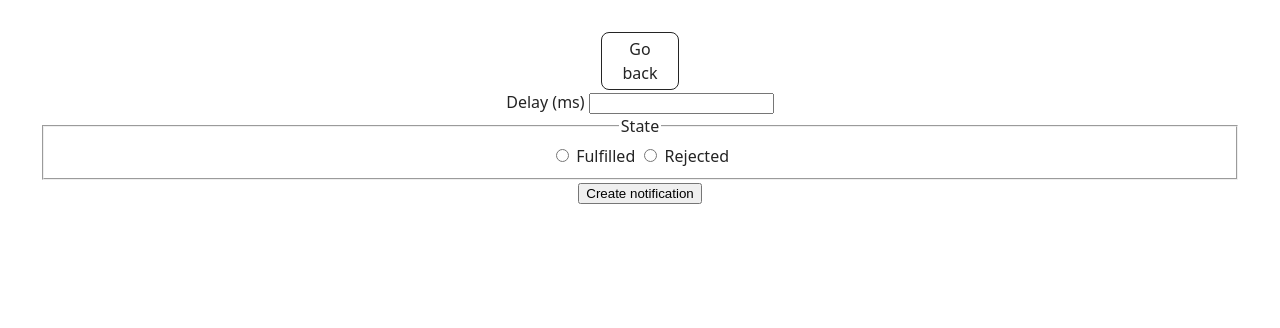
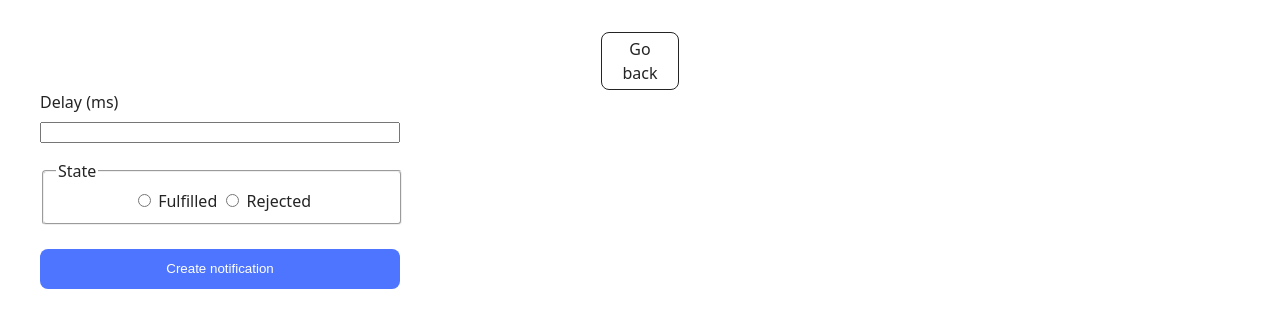
Before and after one commit to VolodymyrV1/goit-js-hw-10, a plain HTML site: page 2-snackbar.html in a window 1280 px wide. Drawn offline with Linux system fonts and the light colour scheme.

Commit message:
Deploying to gh-pages from @ VolodymyrV1/goit-js-hw-10@7ab966b37b2762db8ba1e89f1e147c5820e94a23 🚀

```diff
--- a/2-snackbar.html
+++ b/2-snackbar.html
@@ -12,6 +12,7 @@
     <link rel="modulepreload" crossorigin href="/goit-js-hw-10/assets/modulepreload-polyfill-B5Qt9EMX.js">
     <link rel="modulepreload" crossorigin href="/goit-js-hw-10/assets/vendor-BbbuE1sJ.js">
     <link rel="stylesheet" crossorigin href="/goit-js-hw-10/assets/vendor-CZjNVMTf.css">
+    <link rel="stylesheet" crossorigin href="/goit-js-hw-10/assets/2-snackbar-DW03fK8n.css">
     <link rel="stylesheet" crossorigin href="/goit-js-hw-10/assets/styles-C-veEt4a.css">
   </head>
   <body>
@@ -21,13 +22,13 @@
       <div class="container">
         <a class="back-link" href="./index.html">Go back</a>
           <form class="form">
-        <label>
+            <label class="legend-delay">
               Delay (ms)
-          <input type="number" name="delay" required />
+              <input class="delay-input" type="number" name="delay" required />
             </label>
 
-        <fieldset>
-          <legend>State</legend>
+            <fieldset class="fieldset">
+              <legend class="legend">State</legend>
               <label>
                 <input type="radio" name="state" value="fulfilled" required />
                 Fulfilled
@@ -38,7 +39,7 @@
               </label>
             </fieldset>
 
-        <button type="submit">Create notification</button>
+            <button class="submit-btn" type="submit">Create notification</button>
           </form>
 
 
--- a/2-snackbar.js
+++ b/2-snackbar.js
@@ -1,2 +1,2 @@
-import"./assets/modulepreload-polyfill-B5Qt9EMX.js";/* empty css                      */import{i as l}from"./assets/vendor-BbbuE1sJ.js";const i=document.querySelector(".form");i.addEventListener("submit",m);function m(t){t.preventDefault();const e=Number(i.elements.delay.value),n=i.elements.state.value;new Promise((o,r)=>{setTimeout(()=>{n==="fulfilled"?o(e):r(e)},e)}).then(o=>{s(`✅ Fulfilled promise in ${o}ms`,"green")}).catch(o=>{s(`❌ Rejected promise in ${o}ms`,"red")})}function s(t,e){l.show({message:t,position:"topRight",icon:"",backgroundColor:e,messageColor:"#ffffff"})}
+import"./assets/modulepreload-polyfill-B5Qt9EMX.js";/* empty css                      */import{i as l}from"./assets/vendor-BbbuE1sJ.js";const t=document.querySelector(".form");t.addEventListener("submit",m);function m(i){i.preventDefault();const e=Number(t.elements.delay.value),n=t.elements.state.value;new Promise((o,r)=>{setTimeout(()=>{n==="fulfilled"?o(e):r(e)},e)}).then(o=>{s(`✅ Fulfilled promise in ${o}ms`,"green")}).catch(o=>{s(`❌ Rejected promise in ${o}ms`,"red")}),t.reset()}function s(i,e){l.show({message:i,position:"topRight",icon:"",backgroundColor:e,messageColor:"#ffffff"})}
 //# sourceMappingURL=2-snackbar.js.map
--- /dev/null
+++ b/assets/2-snackbar-DW03fK8n.css
@@ -0,0 +1 @@
+.form{width:360px}.legend-delay{text-align:start;display:flex;flex-direction:column;margin-bottom:16px}.delay-input{margin-top:8px}.delay-input:hover{border-color:#000}.delay-input:active{border-color:#4e75ff}.fieldset{display:inline-block;width:332px;border-radius:4px}.fieldset:hover{border-color:#000}.legend{text-align:start}.submit-btn{align-items:center;justify-content:center;flex-direction:row;gap:10px;width:100%;height:40px;background-color:#4e75ff;border-radius:8px;color:#fff;border-color:transparent;margin-top:24px}.submit-btn:hover{background-color:#6c8cff}
```
Also changed, not shown: 1 other file. Lines whose indentation alone changed are shown as unchanged.
